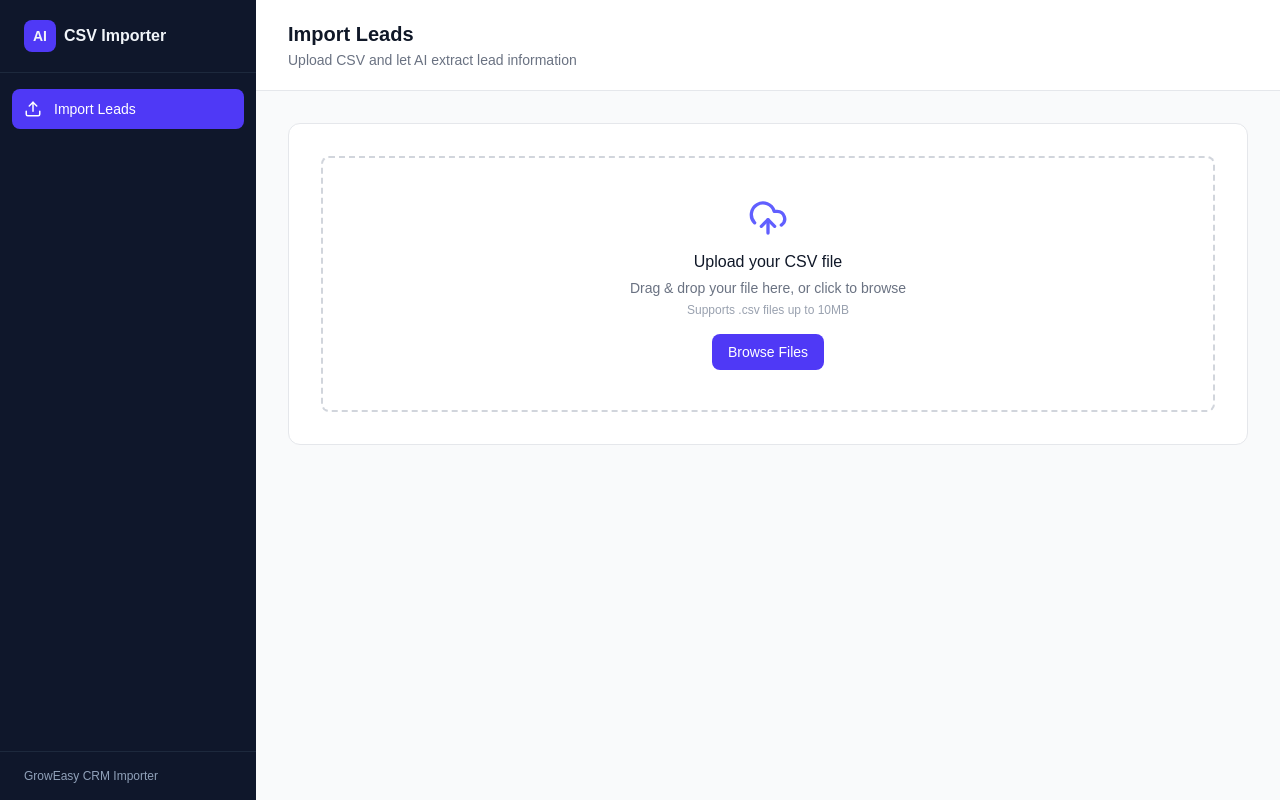
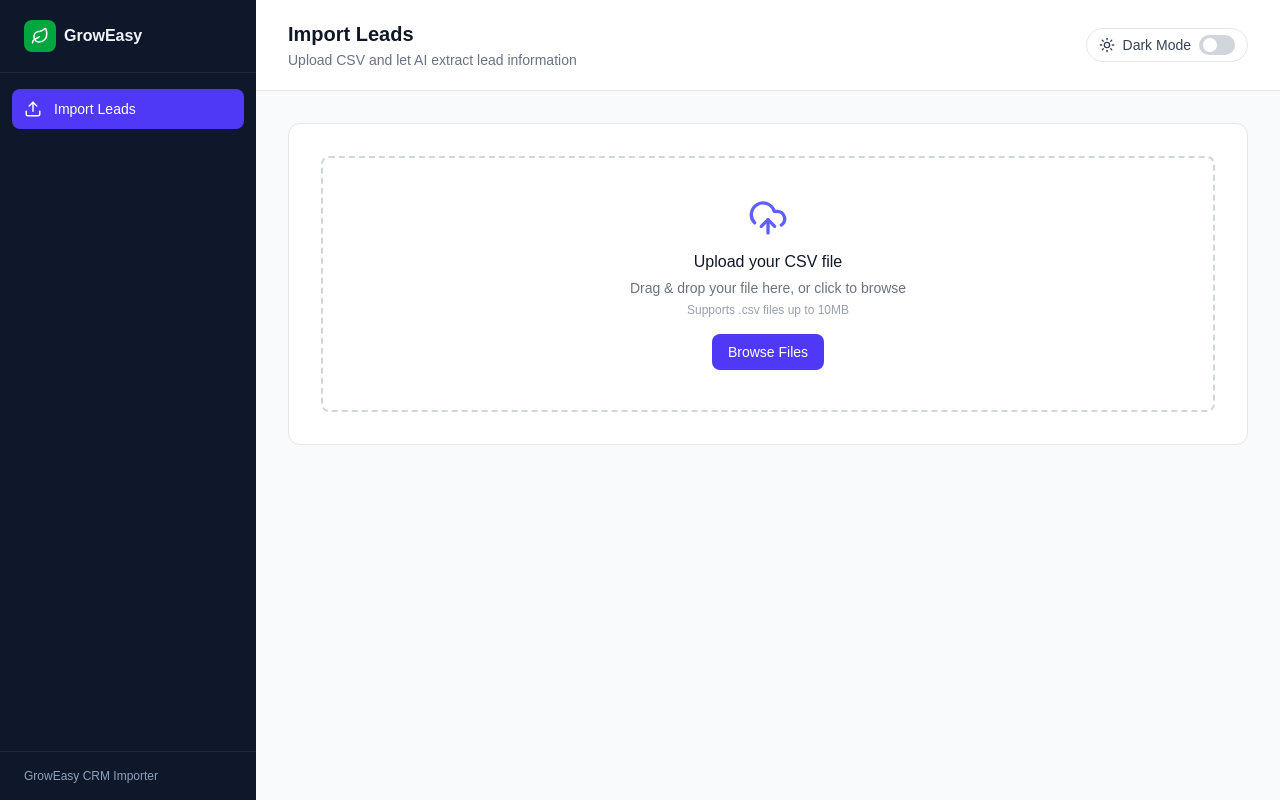
Before and after one commit to KushagraBhargava26/groweasy-csv-ai-importer, a Next.js app in the folder frontend/: page / in a window 1280 px wide. Built offline with nearby package versions, Linux system fonts and the light colour scheme; no server answers.

Commit message:
feat(frontend): rebrand to GrowEasy and add functional dark mode toggle

```diff
--- a/frontend/src/app/page.tsx
+++ b/frontend/src/app/page.tsx
@@ -65,7 +65,7 @@ export default function Home() {
   }
 
   return (
-    <main className="min-h-screen bg-gray-50">
+    <main className="min-h-screen bg-gray-50 dark:bg-slate-950">
       <Topbar title="Import Leads" subtitle="Upload CSV and let AI extract lead information" />
       <div className="p-8 max-w-6xl mx-auto space-y-4">
         {submitError && <div className="bg-red-50 border border-red-200 text-red-700 text-sm rounded-lg px-4 py-3">{submitError}</div>}
--- a/frontend/src/components/layout/Sidebar.tsx
+++ b/frontend/src/components/layout/Sidebar.tsx
@@ -1,20 +1,19 @@
-import { Upload } from "lucide-react";
+import { Upload, Leaf } from "lucide-react";
 
 /**
- * Static sidebar shell. Only one functional nav item exists (Import Leads),
- * matching the reference design's visual style without building out pages
- * we don't need for this assignment (History, Settings, API Keys, etc.
- * are intentionally omitted — they'd imply persistence/auth this project
- * doesn't have, and aren't part of the graded scope).
+ * Rebranded to GrowEasy per the reference design. Dark-mode classes added
+ * throughout (dark:bg-slate-950 etc.) — note the sidebar was ALREADY dark
+ * in our original design, so most changes here are branding, not theme
+ * logic; the dark: classes matter more in Topbar and the main content area.
  */
 export function Sidebar() {
   return (
-    <aside className="w-64 min-h-screen bg-slate-900 text-slate-100 flex flex-col">
+    <aside className="w-64 min-h-screen bg-slate-900 dark:bg-slate-950 text-slate-100 flex flex-col">
       <div className="flex items-center gap-2 px-6 py-5 border-b border-slate-800">
-        <div className="w-8 h-8 rounded-lg bg-indigo-600 flex items-center justify-center font-semibold text-sm">
-          AI
+        <div className="w-8 h-8 rounded-lg bg-green-600 flex items-center justify-center">
+          <Leaf size={18} className="text-white" />
         </div>
-        <span className="font-semibold">CSV Importer</span>
+        <span className="font-semibold">GrowEasy</span>
       </div>
 
       <nav className="flex-1 px-3 py-4">
--- /dev/null
+++ b/frontend/src/components/layout/ThemeToggle.tsx
@@ -0,0 +1,35 @@
+"use client";
+
+import { Sun, Moon } from "lucide-react";
+import { useTheme } from "@/contexts/ThemeContext";
+
+/**
+ * Pill-style toggle switch matching the reference design — a sun/moon icon
+ * label plus a sliding switch, wired to the real ThemeContext (not
+ * decorative). Clicking anywhere on the pill toggles dark mode app-wide.
+ */
+export function ThemeToggle() {
+  const { isDark, toggleTheme } = useTheme();
+
+  return (
+    <button
+      onClick={toggleTheme}
+      className="flex items-center gap-2 px-3 py-1.5 rounded-full border border-gray-200 dark:border-slate-700 bg-white dark:bg-slate-800 text-sm text-gray-700 dark:text-slate-200 hover:bg-gray-50 dark:hover:bg-slate-700 transition-colors"
+      aria-label="Toggle dark mode"
+    >
+      {isDark ? <Moon size={16} /> : <Sun size={16} />}
+      <span>Dark Mode</span>
+      <span
+        className={`relative inline-flex h-5 w-9 items-center rounded-full transition-colors ${
+          isDark ? "bg-indigo-600" : "bg-gray-300"
+        }`}
+      >
+        <span
+          className={`inline-block h-3.5 w-3.5 transform rounded-full bg-white transition-transform ${
+            isDark ? "translate-x-4.5" : "translate-x-1"
+          }`}
+        />
+      </span>
+    </button>
+  );
+}
--- a/frontend/src/components/layout/Topbar.tsx
+++ b/frontend/src/components/layout/Topbar.tsx
@@ -1,20 +1,18 @@
+import { ThemeToggle } from "./ThemeToggle";
+
 interface TopbarProps {
   title: string;
   subtitle: string;
 }
 
-/**
- * Page header bar. Takes title/subtitle as props rather than being
- * hardcoded, since later steps might reuse this shell for different
- * page states (though for this assignment's scope, one page is enough).
- */
 export function Topbar({ title, subtitle }: TopbarProps) {
   return (
-    <header className="flex items-center justify-between px-8 py-5 border-b border-gray-200 bg-white">
+    <header className="flex items-center justify-between px-8 py-5 border-b border-gray-200 dark:border-slate-800 bg-white dark:bg-slate-900">
       <div>
-        <h1 className="text-xl font-semibold text-gray-900">{title}</h1>
-        <p className="text-sm text-gray-500 mt-0.5">{subtitle}</p>
+        <h1 className="text-xl font-semibold text-gray-900 dark:text-white">{title}</h1>
+        <p className="text-sm text-gray-500 dark:text-slate-400 mt-0.5">{subtitle}</p>
       </div>
+      <ThemeToggle />
     </header>
   );
 }
```
